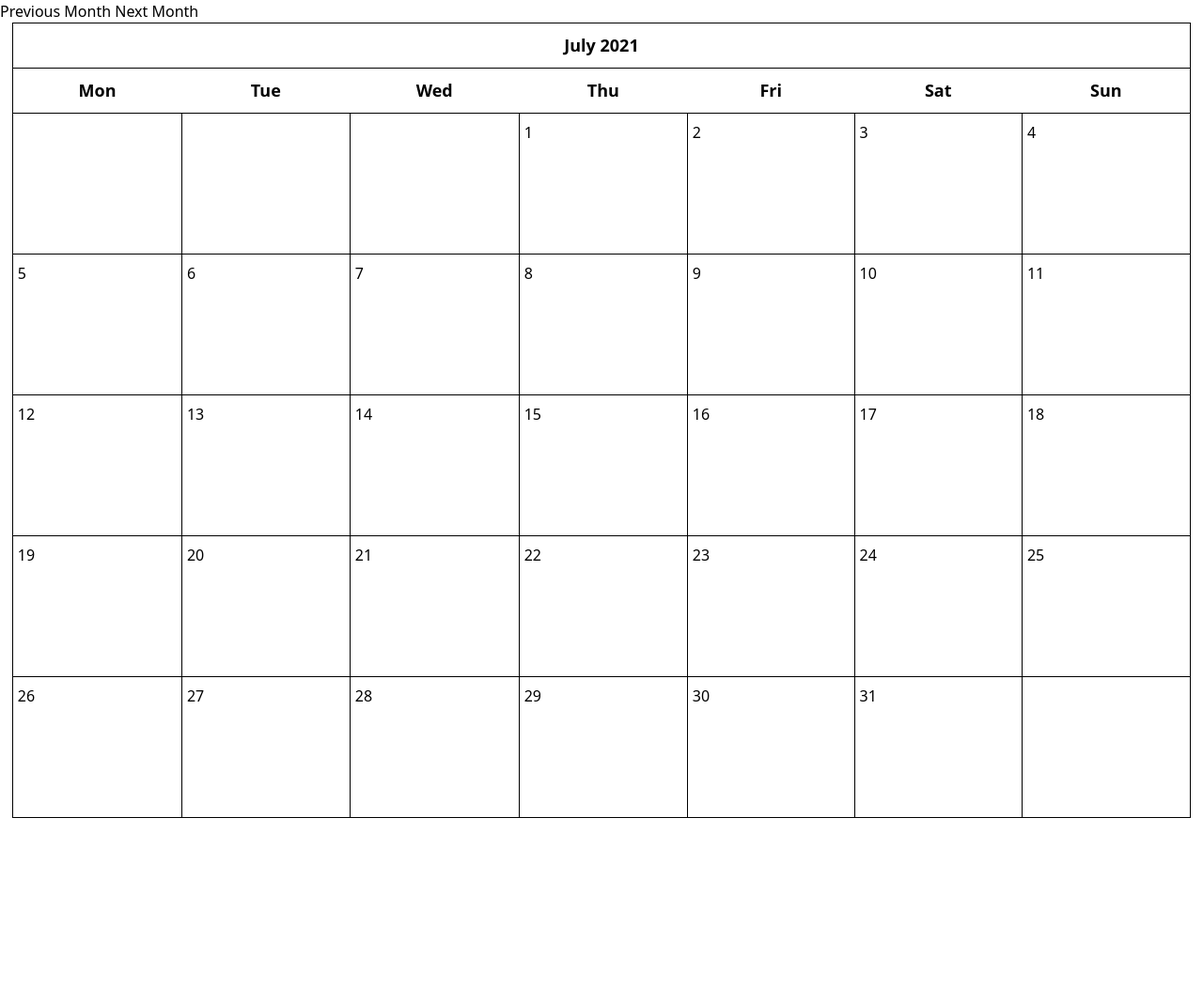
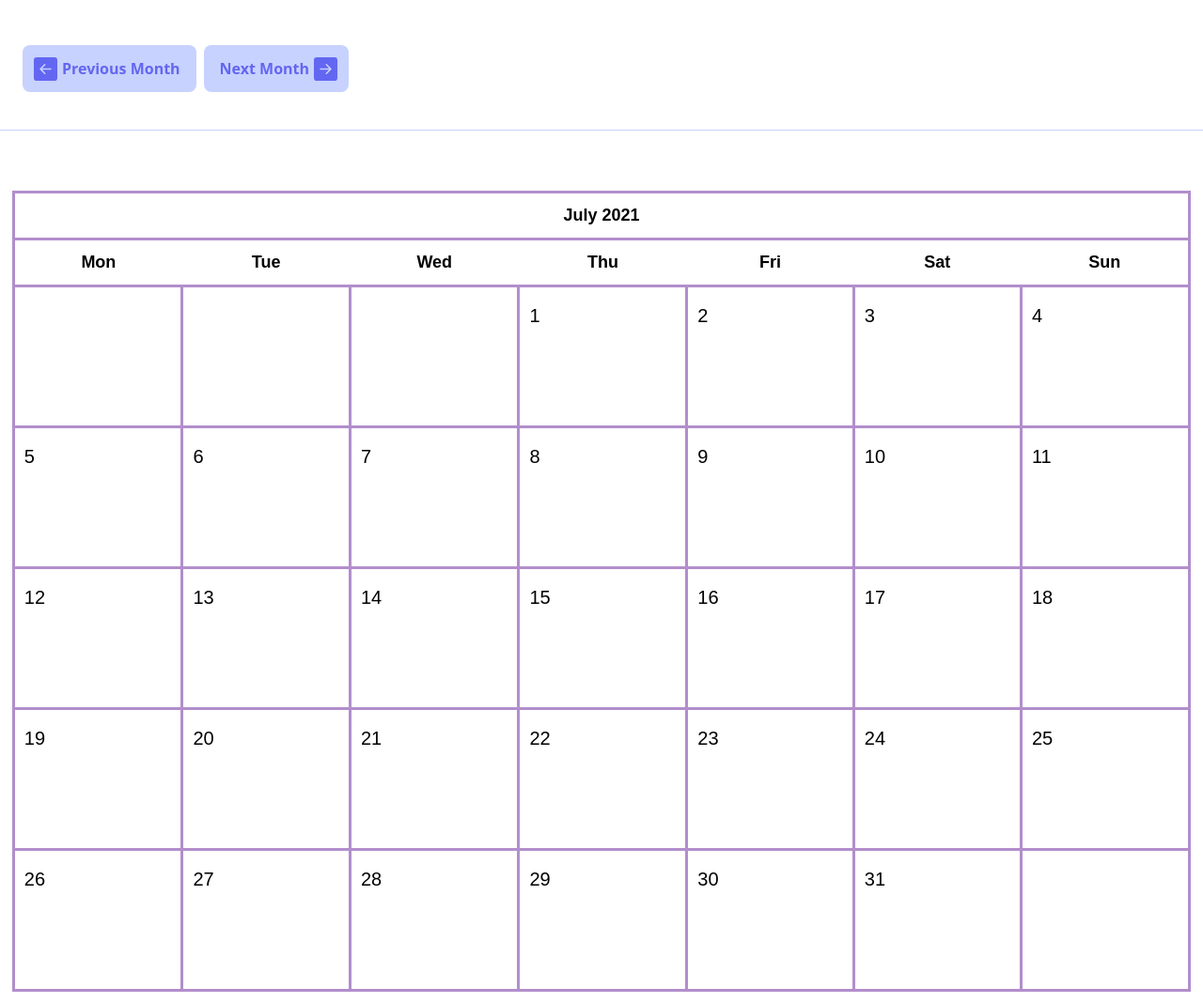
Before and after one commit to zarif007/HRTaskManager, a Django app: page /calender in a window 1280 px wide. Shown: the part 84-1152 px from the top of the page at 94% size. Before the commit the page ends 955 px from the top, so only its background shows below. Run offline with Django 3.2, Linux system fonts and the light colour scheme; data that the repository does not hold is empty; some libraries are stand-ins or nearby versions.

Commit message:
Added calender.

```diff
--- a/tasks/utils.py
+++ b/tasks/utils.py
@@ -12,9 +12,13 @@ class Calendar(HTMLCalendar):
 	# filter events by day
 	def formatday(self, day, events):
 		events_per_day = events.filter(start_time__day=day)
+		events_per_day_end = events.filter(end_time__day=day)
 		d = ''
 		for event in events_per_day:
-			d += f'<li> {event.title} </li>'
+			d += f'<div class="starting"> <li>{event.title} </li> </div>'
+
+		for event in events_per_day_end:
+			d += f'<div class="ending"> <li>{event.title} </li> </div>'
 
 		if day != 0:
 			return f"<td><span class='date'>{day}</span><ul> {d} </ul></td>"
--- a/tasks/views.py
+++ b/tasks/views.py
@@ -1,10 +1,11 @@
-from datetime import datetime
+from datetime import datetime, timedelta
 from django.utils.safestring import mark_safe
 import os
 import random
 import secrets
 import string
 from tasks.utils import Calendar
+import calendar
 
 from django.contrib import auth, messages
 from django.contrib.auth.decorators import login_required
@@ -125,6 +126,8 @@ def task_creation(request):
 
         if form.is_valid():
             form.save()
+
+
 
             if form.cleaned_data['assign_status']:
                 user_name = form.cleaned_data['member']
@@ -393,19 +396,32 @@ class CalendarView(generic.ListView):
     def get_context_data(self, **kwargs):
         context = super().get_context_data(**kwargs)
 
-        # use today's date for the calendar
-        d = get_date(self.request.GET.get('day', None))
+        d_obj = get_date(self.request.GET.get('month', None))
 
-        # Instantiate our calendar class with today's year and date
-        cal = Calendar(d.year, d.month)
+        cal = Calendar(d_obj.year, d_obj.month)
 
-        # Call the formatmonth method, which returns our calendar as a table
         html_cal = cal.formatmonth(withyear=True)
         context['calendar'] = mark_safe(html_cal)
+        context['prev_month'] = prev_month(d_obj)
+        context['next_month'] = next_month(d_obj)
+
         return context
 
 def get_date(req_day):
     if req_day:
         year, month = (int(x) for x in req_day.split('-'))
-        return datetime.date(year, month, day=1)
+        return datetime(year, month, day=1)
     return datetime.today()
+
+def prev_month(d_obj):
+    first = d_obj.replace(day=1)
+    prev_month = first - timedelta(days=1)
+    month = 'month=' + str(prev_month.year) + '-' + str(prev_month.month)
+    return month
+
+def next_month(d_obj):
+    days_in_month = calendar.monthrange(d_obj.year, d_obj.month)[1]
+    last = d_obj.replace(day=days_in_month)
+    next_month = last + timedelta(days=1)
+    month = 'month=' + str(next_month.year) + '-' + str(next_month.month)
+    return month
--- a/templates/calender.html
+++ b/templates/calender.html
@@ -11,15 +11,16 @@
 
 <style>
 
-  .calendar {
+.calendar {
   width: 98%;
   margin: auto;
   font-size: 13px;
+  font-family: sans-serif;
 }
 
 
 .calendar tr, .calendar td {
-  border: 1px solid black;
+  border: 3px solid rgb(178, 142, 204);
 }
 
 .calendar th {
@@ -31,7 +32,7 @@
 .calendar td {
   width: 200px;
   height: 150px;
-  padding: 20px 0px 0px 5px;
+  padding: 30px 0px 0px 10px;
 }
 
 .month {
@@ -39,7 +40,7 @@
 }
 
 .date {
-  font-size: 16px;
+  font-size: 20px;
 }
 
 ul {
@@ -47,14 +48,55 @@ ul {
   padding: 0px 5px 0px 20px;
 }
 
+tbody{
+  padding: 10px;
+}
+
+.starting{
+  color: white;
+  background-color: darksalmon;
+  padding: 5px;
+  margin: 3px;
+  border-radius: 5px;
+}
+
+.ending{
+  color: darkslategrey;
+  background-color: lightpink;
+  padding: 5px;
+  margin: 3px;
+  border-radius: 5px;
+}
 
 </style>
 
-<div class="clearfix">
-	<a class="btn btn-info left" href="{'% url 'cal:calendar' %}?{'{ prev_month }}"> Previous Month </a>
-	<a class="btn btn-info right" href="{'% url 'cal:calendar' %}?{'{ next_month }}"> Next Month </a>
+<br> <br>
+<div class="clearfix flex items-center lg:w-5/5 mx-auto border-b pb-10 mb-10 border-indigo-200 sm:flex-row flex-col">
+  <ul class="flex pagination">
+    <li class="page-item mx-1 px-3 py-2 bg-indigo-200 text-indigo-500 hover:bg-indigo-500 hover:text-indigo-200 rounded-lg">
+      <a href="{% url 'calender_listings' %}?{{ prev_month }}" class="page-link flex items-center font-bold">
+        <svg xmlns="http://www.w3.org/2000/svg" width="25" height="25" fill="currentColor" class="bi bi-arrow-left-square-fill" viewBox="0 0 16 16">
+          <path d="M16 14a2 2 0 0 1-2 2H2a2 2 0 0 1-2-2V2a2 2 0 0 1 2-2h12a2 2 0 0 1 2 2v12zm-4.5-6.5H5.707l2.147-2.146a.5.5 0 1 0-.708-.708l-3 3a.5.5 0 0 0 0 .708l3 3a.5.5 0 0 0 .708-.708L5.707 8.5H11.5a.5.5 0 0 0 0-1z"/>
+        </svg> <span style="padding: 5px;">Previous Month</span>
+      </a>
+    </li>
+
+
+    <li class="page-item mx-1 px-3 py-2 bg-indigo-200 text-indigo-500 hover:bg-indigo-500 hover:text-indigo-200 rounded-lg">
+      <a href="{% url 'calender_listings' %}?{{ next_month }}" class="page-link flex items-center font-bold"> <span style="padding: 5px;">Next Month</span>
+        <svg xmlns="http://www.w3.org/2000/svg" width="25" height="25" fill="currentColor" class="bi bi-arrow-right-square-fill" viewBox="0 0 16 16">
+          <path d="M0 14a2 2 0 0 0 2 2h12a2 2 0 0 0 2-2V2a2 2 0 0 0-2-2H2a2 2 0 0 0-2 2v12zm4.5-6.5h5.793L8.146 5.354a.5.5 0 1 1 .708-.708l3 3a.5.5 0 0 1 0 .708l-3 3a.5.5 0 0 1-.708-.708L10.293 8.5H4.5a.5.5 0 0 1 0-1z"/>
+        </svg>
+      </a>
+    </li>
+
+</ul>
 </div>
 
+
+
+
+<br>
 {{ calendar }}
 
 
```
